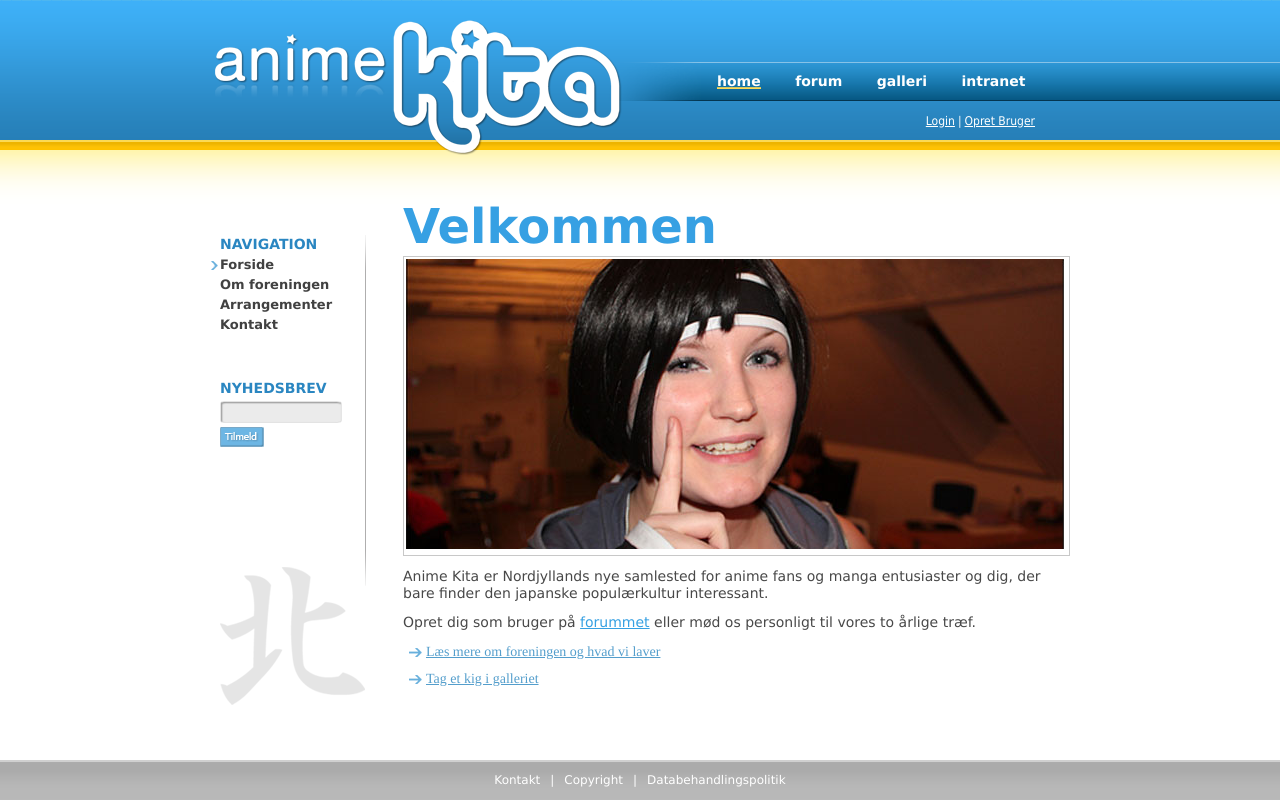
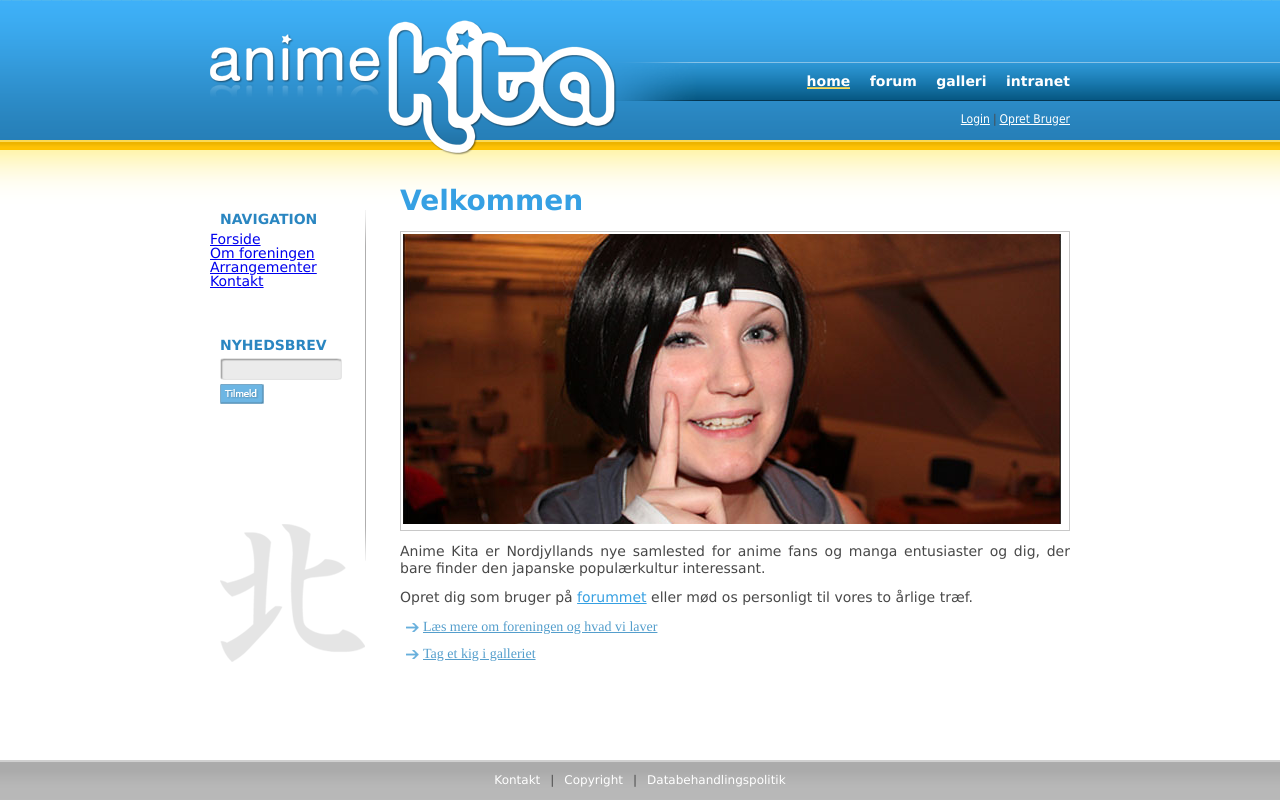
Before and after one commit to animekita/anime-kita-static, a PHP site: page / in a window 1280 px wide. Run offline with PHP 8.4, Linux system fonts and the light colour scheme.

Commit message:
Merged concrete5 branch into trunk.

```diff
--- a/css/base.css
+++ b/css/base.css
@@ -7,24 +7,25 @@ html {
 
     font-family:verdana, tahoma, arial, sans-serif;
     font-size:14px;
-    color:#fff;
+    color:#484848;
 }
 
 p {
     color:#484848;
     margin:12px 0;
+    text-align: justify;
 }
 
 h1 {
     margin:2px 0 6px;
-    font-size:48px;
+    font-size:28px;
     line-height:48px;
     color:#36a0e3;
 }
 
 h2 {
     font-size:14px;
-    margin:2px 0 6px 10px;
+    margin:2px 0 6px;
     color:#2a86c1;
     text-transform:uppercase;
 }
@@ -60,7 +61,7 @@ body {
     margin:0 auto;
 
     height:155px;
-    width:850px;
+    width:860px;
 }
 
 #topLogo {
@@ -80,7 +81,7 @@ body {
 }
 
 #topNav {
-    float:left;
+    float:right;
     margin:62px 0 0 0;
 
     background:url('../graphics/topnavbg.png') repeat-x;
@@ -91,8 +92,7 @@ body {
 
 #topNav li {
     display:inline;
-    margin:0 15px;
-
+    margin:0 0 0 15px;
 }
 
 #topNav li a {
@@ -106,11 +106,9 @@ body {
 }
 
 #topUserNav {
-    position:absolute;
-
-    top:115px;
-    right:30px;
-
+    float:right;
+    clear: right;
+    margin-top: 12px;
     font-size:12px;
     font-family:tahoma, verdana, arial;
 }
@@ -133,6 +131,7 @@ body {
 
 #footerFix {
     height:40px;
+    clear:left;
 }
 
 #footer a {
--- a/css/cms.css
+++ b/css/cms.css
@@ -1,10 +1,41 @@
+/* Concrete5 changes start */
+
+body {
+    margin:0px 0px 0px 0px !important;
+}
+
+#ccm-page-controls {
+    display: none;
+}
+
+div#ccm-page-detail {
+	top: 0px;
+}
+
+/* Page controls start */
+
+#pageControls a {
+    color:#414141;
+    text-decoration:none;
+    font-weight:bold;
+    font-size:13px;
+}
+
+#pageControls ul {
+    float: right;
+}
+
+#pageControls ul li {
+    display:inline;
+    margin-left: 15px;
+}
 
 /* Mid wrapper start */
 
-#mid {
+#mid, #pageControls {
     width:860px;
-    margin:35px auto 0;
-    overflow:auto;
+    margin:10px auto 0;
+
 }
 
 /* Left sidebar start */
@@ -20,13 +51,17 @@
     background:url('../graphics/midleftseperator.png') no-repeat 100% 0;
 }
 
+#midLeft h2 {
+    margin:2px 0 6px 10px;
+}
+
 /* Left navigation start */
 
-#leftNav li {
+.leftNav li {
     margin:6px 0 6px;
 }
 
-#leftNav a {
+.leftNav a {
     padding:0 0 0 10px;
     color:#414141;
     text-decoration:none;
@@ -34,9 +69,14 @@
     font-size:13px;
 }
 
-#leftNav a.current {
+.leftNav a.current {
     background:url('../graphics/leftnavcurrent.png') no-repeat 0px 4px;
 }
+
+.leftNav ul {
+    margin-left:10px;
+}
+
 
 /* Left navigation end */
 
@@ -95,8 +135,8 @@
 
 #midContent {
     float:left;
-    width:667px;
-    padding:10px 0 0 37px;
+    width:670px;
+    margin:10px 0 0 34px;
     color:#484848;
     line-height:17px;
 }
```
